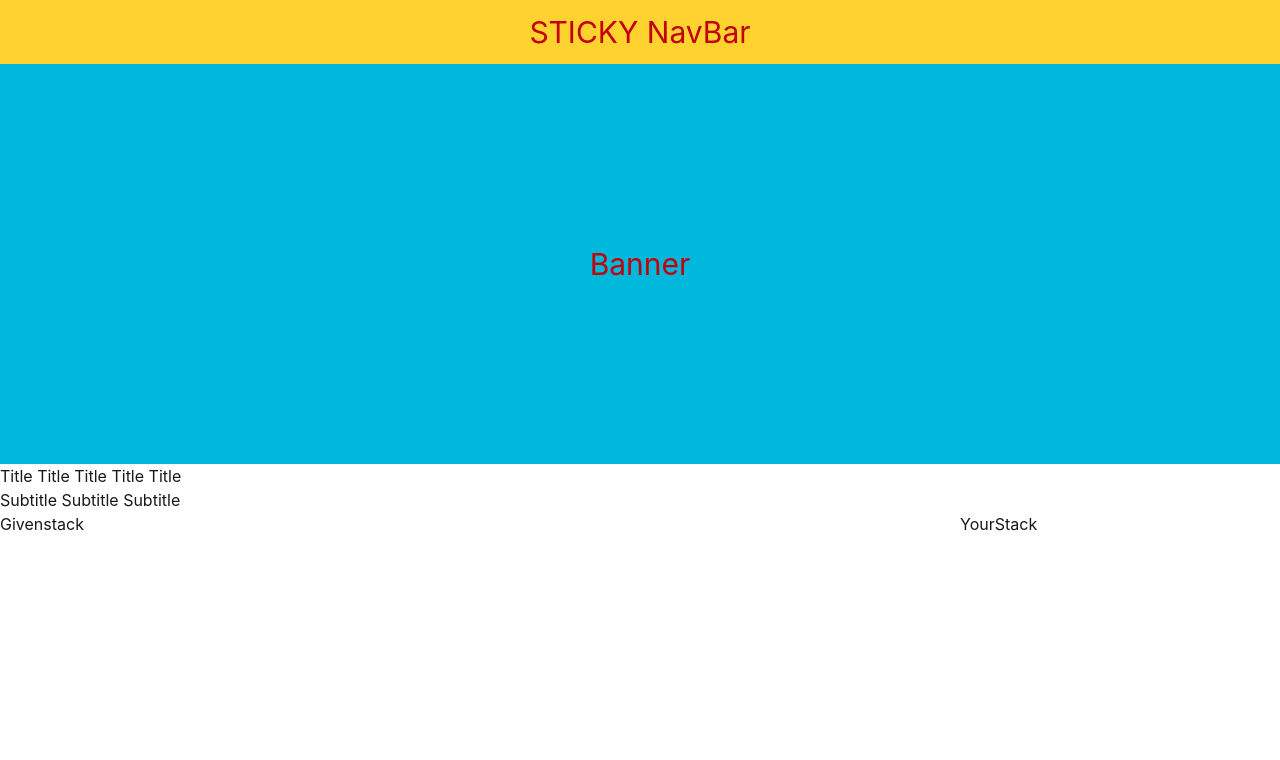
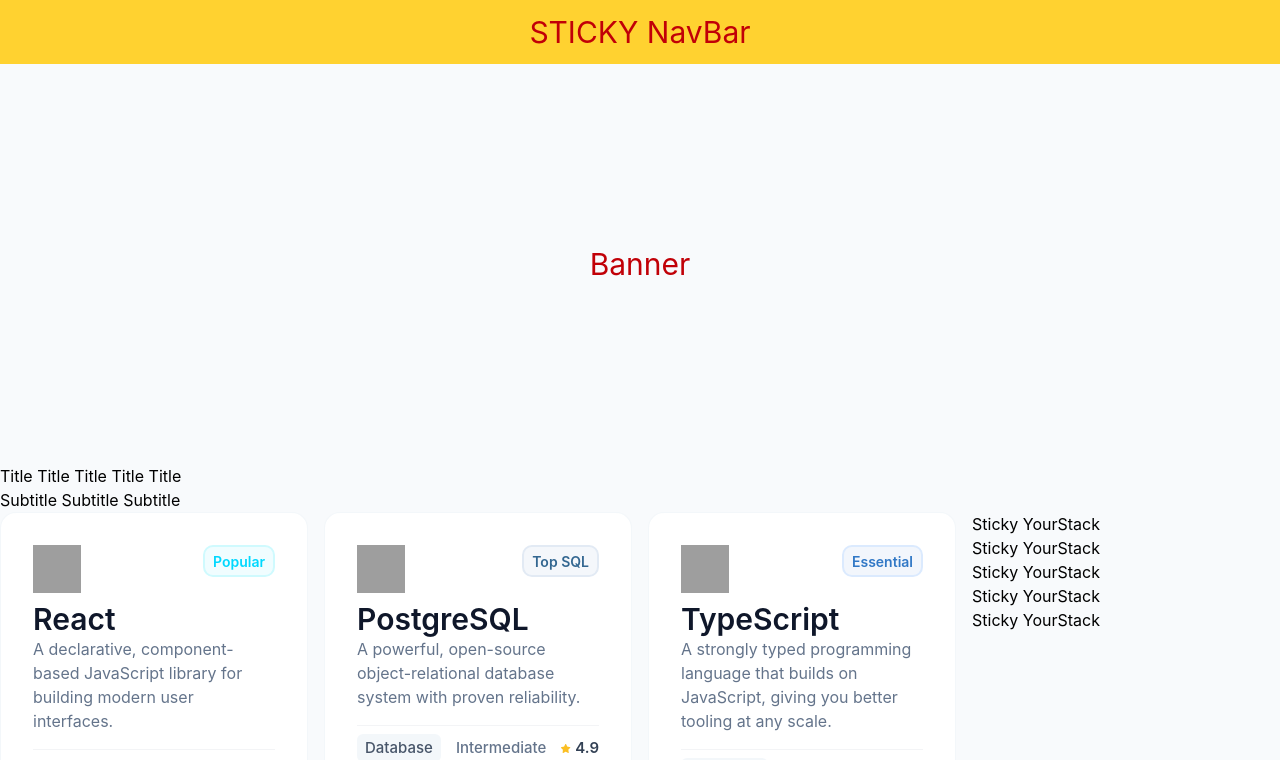
Before and after one commit to muhammad-ziaur/mern-a05-dev-stack, a React (Vite) app: page / in a window 1280 px wide. Shown: the top 760 px of the page. Built offline with nearby package versions, Linux system fonts and the light colour scheme; grey boxes are pictures that could not be loaded.

Commit message:
create grid of GivenStackCards

```diff
--- a/public/data.json
+++ b/public/data.json
@@ -9,8 +9,8 @@
     "difficulty": "Beginner-Friendly",
     "badge": "Popular",
     "badgeColor": "#00d8ff",
-    "badgeBackgroundColor": "#e0fbff",
-    "badgeBorderColor": "#b2ebf2"
+    "badgeBackgroundColor": "#f0fdff",
+    "badgeBorderColor": "#cffafe"
   },
   {
     "id": "postgresql",
@@ -22,8 +22,8 @@
     "difficulty": "Intermediate",
     "badge": "Top SQL",
     "badgeColor": "#336791",
-    "badgeBackgroundColor": "#e8f0fe",
-    "badgeBorderColor": "#c2d7f0"
+    "badgeBackgroundColor": "#f4f7fb",
+    "badgeBorderColor": "#e2eaf4"
   },
   {
     "id": "typescript",
@@ -35,8 +35,8 @@
     "difficulty": "Intermediate",
     "badge": "Essential",
     "badgeColor": "#3178c6",
-    "badgeBackgroundColor": "#eef4fb",
-    "badgeBorderColor": "#cfe0f3"
+    "badgeBackgroundColor": "#f2f6fc",
+    "badgeBorderColor": "#dbeafe"
   },
   {
     "id": "tailwindcss",
@@ -48,8 +48,8 @@
     "difficulty": "Beginner-Friendly",
     "badge": "Fast",
     "badgeColor": "#06b6d4",
-    "badgeBackgroundColor": "#e6fcfd",
-    "badgeBorderColor": "#b3f5f8"
+    "badgeBackgroundColor": "#ecfeff",
+    "badgeBorderColor": "#cffafe"
   },
   {
     "id": "nodejs",
@@ -61,8 +61,8 @@
     "difficulty": "Intermediate",
     "badge": "Runtime",
     "badgeColor": "#339933",
-    "badgeBackgroundColor": "#eefbee",
-    "badgeBorderColor": "#c7f0c7"
+    "badgeBackgroundColor": "#f3fbf3",
+    "badgeBorderColor": "#dcfce7"
   },
   {
     "id": "docker",
@@ -73,9 +73,9 @@
     "rating": 4.8,
     "difficulty": "Advanced",
     "badge": "Containers",
-    "badgeColor": "#2496ed",
-    "badgeBackgroundColor": "#eaf4fd",
-    "badgeBorderColor": "#bce0fb"
+    "badgeColor": "#0284C7",
+    "badgeBackgroundColor": "#f0f9ff",
+    "badgeBorderColor": "#e0f2fe"
   },
   {
     "id": "git",
@@ -87,8 +87,8 @@
     "difficulty": "Beginner-Friendly",
     "badge": "Essential",
     "badgeColor": "#f05032",
-    "badgeBackgroundColor": "#fef2f0",
-    "badgeBorderColor": "#fcd6d0"
+    "badgeBackgroundColor": "#fff5f2",
+    "badgeBorderColor": "#fee2e2"
   },
   {
     "id": "vuejs",
@@ -100,8 +100,8 @@
     "difficulty": "Beginner-Friendly",
     "badge": "Progressive",
     "badgeColor": "#42b883",
-    "badgeBackgroundColor": "#edfbf4",
-    "badgeBorderColor": "#c1f0db"
+    "badgeBackgroundColor": "#f2fbf7",
+    "badgeBorderColor": "#d1fae5"
   },
   {
     "id": "python",
@@ -113,8 +113,8 @@
     "difficulty": "Beginner-Friendly",
     "badge": "Versatile",
     "badgeColor": "#3776ab",
-    "badgeBackgroundColor": "#eef4f9",
-    "badgeBorderColor": "#c8dfef"
+    "badgeBackgroundColor": "#f3f6fb",
+    "badgeBorderColor": "#e0e7ff"
   },
   {
     "id": "mongodb",
@@ -126,8 +126,8 @@
     "difficulty": "Intermediate",
     "badge": "NoSQL",
     "badgeColor": "#47a248",
-    "badgeBackgroundColor": "#edf7ed",
-    "badgeBorderColor": "#c2e6c3"
+    "badgeBackgroundColor": "#f2f8f2",
+    "badgeBorderColor": "#dcfce7"
   },
   {
     "id": "redis",
@@ -139,8 +139,8 @@
     "difficulty": "Advanced",
     "badge": "In-Memory",
     "badgeColor": "#dc382d",
-    "badgeBackgroundColor": "#fdeeea",
-    "badgeBorderColor": "#f7cbc6"
+    "badgeBackgroundColor": "#fef2f2",
+    "badgeBorderColor": "#fee2e2"
   },
   {
     "id": "kubernetes",
@@ -152,8 +152,8 @@
     "difficulty": "Advanced",
     "badge": "Orchestration",
     "badgeColor": "#326ce5",
-    "badgeBackgroundColor": "#eef2fb",
-    "badgeBorderColor": "#cbd8f7"
+    "badgeBackgroundColor": "#f2f5fd",
+    "badgeBorderColor": "#e0e7ff"
   },
   {
     "id": "sass",
@@ -165,8 +165,8 @@
     "difficulty": "Beginner-Friendly",
     "badge": "Preprocessor",
     "badgeColor": "#cc6699",
-    "badgeBackgroundColor": "#fbf2f6",
-    "badgeBorderColor": "#f2cfe1"
+    "badgeBackgroundColor": "#fdf4f8",
+    "badgeBorderColor": "#fce7f3"
   },
   {
     "id": "nextjs",
@@ -178,8 +178,8 @@
     "difficulty": "Intermediate",
     "badge": "Full-Stack",
     "badgeColor": "#000000",
-    "badgeBackgroundColor": "#f1f1f1",
-    "badgeBorderColor": "#dcdcdc"
+    "badgeBackgroundColor": "#f9fafb",
+    "badgeBorderColor": "#f3f4f6"
   },
   {
     "id": "go",
@@ -191,8 +191,8 @@
     "difficulty": "Intermediate",
     "badge": "Performant",
     "badgeColor": "#00add8",
-    "badgeBackgroundColor": "#e6f8fc",
-    "badgeBorderColor": "#b0ecf7"
+    "badgeBackgroundColor": "#f0fdff",
+    "badgeBorderColor": "#cffafe"
   },
   {
     "id": "express",
@@ -204,8 +204,8 @@
     "difficulty": "Beginner-Friendly",
     "badge": "Minimalist",
     "badgeColor": "#000000",
-    "badgeBackgroundColor": "#f3f4f6",
-    "badgeBorderColor": "#d5d9e0"
+    "badgeBackgroundColor": "#f9fafb",
+    "badgeBorderColor": "#f3f4f6"
   },
   {
     "id": "vite",
@@ -217,7 +217,7 @@
     "difficulty": "Beginner-Friendly",
     "badge": "Lightning Fast",
     "badgeColor": "#646cff",
-    "badgeBackgroundColor": "#f0f1ff",
-    "badgeBorderColor": "#ccd1ff"
+    "badgeBackgroundColor": "#f5f6ff",
+    "badgeBorderColor": "#e0e7ff"
   }
 ]
--- a/src/App.tsx
+++ b/src/App.tsx
@@ -1,14 +1,20 @@
+import { Suspense, useState } from "react";
 import Banner from "./components/Banner";
 import NavBar from "./components/NavBar";
 import TechRoot from "./components/techroot/TechRoot";
+import type { Itech } from "./types/tech";
 
 function App() {
   return (
-    <>
-      <NavBar />
-      <Banner />
-      <TechRoot />
-    </>
+    <div className=" bg-[#F8FAFC]">
+      <div className="container mx-auto">
+        <NavBar />
+        <Banner />
+        <h1 className="text-left text-black">Title Title Title Title Title</h1>
+        <p className="text-left text-black">Subtitle Subtitle Subtitle</p>
+        <TechRoot />
+      </div>
+    </div>
   );
 }
 
--- a/src/components/Banner.tsx
+++ b/src/components/Banner.tsx
@@ -1,7 +1,7 @@
 const Banner = () => {
   return (
     <section
-      className="container bg-cyan-500 mx-auto min-h-100
+      className=" min-h-100
       flex justify-center items-center "
     >
       <h3 className="text-3xl text-red-700">Banner</h3>
--- a/src/components/NavBar.tsx
+++ b/src/components/NavBar.tsx
@@ -1,7 +1,7 @@
 const NavBar = () => {
   return (
     <nav
-      className="container bg-amber-300 mx-auto min-h-16
+      className=" bg-amber-300 min-h-16
       flex justify-center items-center "
     >
       <h3 className="text-3xl text-red-700">STICKY NavBar</h3>
--- a/src/components/techroot/TechRoot.tsx
+++ b/src/components/techroot/TechRoot.tsx
@@ -1,24 +1,32 @@
 import YourStack from "./yourstack/YourStack";
 import GivenStack from "./givenstack/GivenStack";
 import type { Itech } from "../../types/tech";
-import { useState } from "react";
+import { Suspense, use, useState } from "react";
 
+interface ITechRootProps {
+  givenStackPromise: Promise<Itech[]>;
+}
 const fetchGivenStack = async (): Promise<Itech[]> => {
   const res = await fetch("./data.json");
   const data = await res.json();
   return data;
 };
-
 const TechRoot = () => {
   const [givenStackPromise] = useState(() => fetchGivenStack());
-  console.log(givenStackPromise);
+  // const itechArray: Itech[] = use(givenStackPromise);//Error: using 'use' inside TechRoot without wrapping TechRoot itself within a Suspense
+  // console.log(givenStackPromise);
+  const [selectedStackArray, setSelectedStackArray] = useState<Itech[]>([]);
+  const [givenStackArray, setGivenStackArray] = useState<Itech[]>([]);
   return (
-    <section className="container mx-auto">
-      <h1 className="text-left">Title Title Title Title Title</h1>
-      <p className="text-left">Subtitle Subtitle Subtitle</p>
-      <div className="grid grid-cols-12">
+    <section>
+      <div className="grid grid-cols-12 gap-4">
         <div className="col-span-9">
-          <GivenStack />
+          <Suspense fallback={<p>Loading...</p>}>
+            <GivenStack
+              givenStackArray={givenStackArray}
+              givenStackPromise={givenStackPromise}
+            />
+          </Suspense>
         </div>
         <div className="col-span-3">
           <YourStack />
--- a/src/components/techroot/givenstack/GivenStack.tsx
+++ b/src/components/techroot/givenstack/GivenStack.tsx
@@ -1,5 +1,26 @@
-const GivenStack = () => {
-  return <div>Givenstack</div>;
+import { use } from "react";
+import type { Itech } from "../../../types/tech";
+import GivenStackCard from "./givenstackcard/GivenStackCard";
+
+interface IGivenStackProps {
+  givenStackArray: Itech[];
+  // givenStackPromise: Promise<Itech>;//ERROR
+  givenStackPromise: Promise<Itech[]>;
+}
+const GivenStack = ({
+  givenStackArray,
+  givenStackPromise,
+}: IGivenStackProps) => {
+  // const itechArray: Itech[] = use(givenStackPromise);
+  givenStackArray = use(givenStackPromise);
+  return (
+    <div className="grid grid-cols-3 gap-4">
+      {givenStackArray.map((itech: Itech) => {
+        // <GivenStackCard itech={itech} key={itech.id}/>
+        return <GivenStackCard itech={itech} key={itech.id} />;
+      })}
+    </div>
+  );
 };
 
 export default GivenStack;
--- a/src/components/techroot/givenstack/givenstackcard/GivenStackCard.tsx
+++ b/src/components/techroot/givenstack/givenstackcard/GivenStackCard.tsx
@@ -1,5 +1,62 @@
-const GivenStackCard = () => {
-  return <div></div>;
+import type { Itech } from "../../../../types/tech";
+import Symbol from "../../../../assets/Symbol.png";
+
+interface IGivenStackCardProps {
+  //no need to destructure "key"
+  itech: Itech;
+}
+const GivenStackCard = ({ itech }: IGivenStackCardProps) => {
+  return (
+    <div className="p-8 flex flex-col space-y-2 bg-white border border-[#F1F5F9]/80 rounded-2xl">
+      <div className="flex justify-between">
+        <img
+          src={itech.icon}
+          alt="card icon"
+          className="w-12 h-12 object-center object-cover"
+        />
+        <div
+          className="h-8 flex items-center justify-center p-2"
+          style={{
+            color: itech.badgeColor,
+            backgroundColor: itech.badgeBackgroundColor,
+            border: `solid 2px ${itech.badgeBorderColor}`,
+            borderRadius: "10px",
+          }}
+        >
+          <p className="text-[14px] font-semibold">{itech.badge}</p>
+        </div>
+      </div>
+
+      {/* <div className="flex flex-col text-left justify-between border-b-gray-400"> */}
+      <div className="flex flex-col text-left justify-between border-b-[0.5px] border-b-gray-100 pb-4">
+        <h2 className="text-3xl text-[#0F172A] font-semibold">{itech.name}</h2>
+        <p className="text-1rem text-[#64748B]">{itech.description}</p>
+      </div>
+
+      <div className="flex justify-between items-center">
+        <div className="h-7 py-1 px-2 flex justify-center items-center border-0 rounded-[6px] bg-[#F1F5F9]/80">
+          <p className="text-[15px] font-medium text-[#475569]">
+            {itech.category}
+          </p>
+        </div>
+        <div>
+          <p className="text-[15px] font-medium text-[#64748B]">
+            {itech.difficulty}
+          </p>
+        </div>
+        <div className="flex justify-between items-center gap-1">
+          <img src={Symbol} alt="Rating icon" />
+          <p className="text-[15px] font-semibold text-[#334155]">
+            {itech.rating}
+          </p>
+        </div>
+      </div>
+
+      <button className="bg-[#0A0F1D] text-white border-0 rounded-lg py-2 cursor-pointer">
+        Add to Stack
+      </button>
+    </div>
+  );
 };
 
 export default GivenStackCard;
--- a/src/components/techroot/yourstack/YourStack.tsx
+++ b/src/components/techroot/yourstack/YourStack.tsx
@@ -1,5 +1,13 @@
 const YourStack = () => {
-  return <p>YourStack</p>;
+  return (
+    <>
+      <p className="text-left text-black">Sticky YourStack</p>
+      <p className="text-left text-black">Sticky YourStack</p>
+      <p className="text-left text-black">Sticky YourStack</p>
+      <p className="text-left text-black">Sticky YourStack</p>
+      <p className="text-left text-black">Sticky YourStack</p>
+    </>
+  );
 };
 
 export default YourStack;
```
Also changed, not shown: src/assets/Symbol.png (added).
